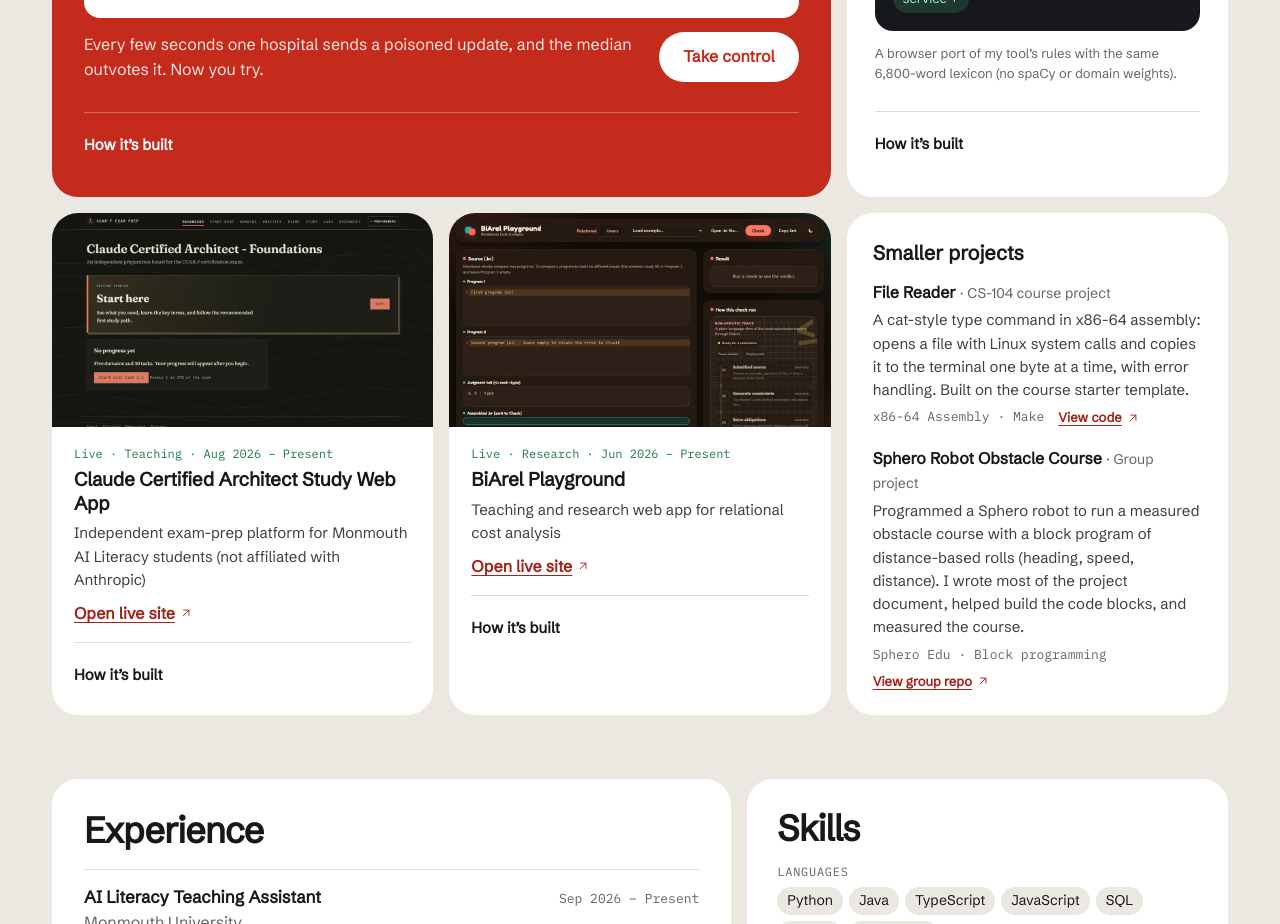
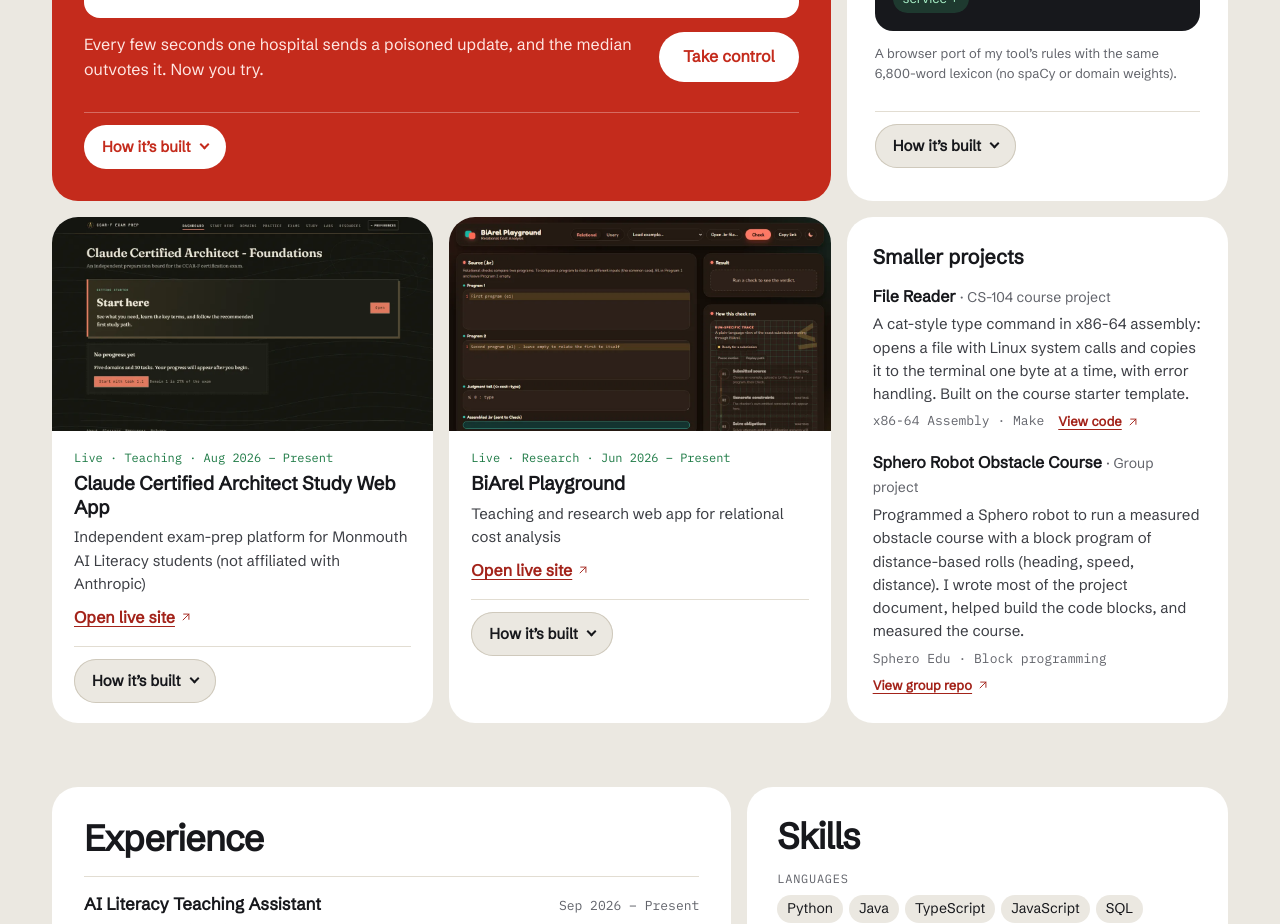
Before and after one commit to dan-jdiala/dan-jdiala.github.io, a React (Vite) app: page / in a window 1280 px wide. Shown: the part 1260-2184 px from the top of the page. Built offline with nearby package versions, Linux system fonts and the light colour scheme.

Commit message:
Make the 'How it's built' toggles look like buttons

```diff
--- a/src/styles/components.css
+++ b/src/styles/components.css
@@ -215,15 +215,43 @@
   padding-top: 12px;
   font-size: 0.9375rem;
 }
+/* A clear button: filled pill, arrow that flips when open. */
 .details summary {
   display: inline-flex;
   align-items: center;
-  min-height: 40px;
-  font-weight: 600;
+  gap: 10px;
+  min-height: 44px;
+  padding: 0 18px;
+  border-radius: 999px;
+  background: var(--chip);
+  box-shadow: inset 0 0 0 1px var(--line-strong);
+  font-weight: 700;
+  list-style: none;
   cursor: pointer;
+  user-select: none;
+  transition:
+    background 0.15s,
+    box-shadow 0.15s;
 }
-.details summary::marker {
-  color: var(--red);
+.details summary::-webkit-details-marker {
+  display: none;
+}
+.details summary::after {
+  content: '';
+  width: 7px;
+  height: 7px;
+  margin-top: -4px;
+  border-right: 2px solid currentColor;
+  border-bottom: 2px solid currentColor;
+  transform: rotate(45deg);
+  transition: transform 0.2s;
+}
+.details[open] summary::after {
+  margin-top: 4px;
+  transform: rotate(-135deg);
+}
+.details summary:hover {
+  box-shadow: inset 0 0 0 2px var(--ink);
 }
 .details__facts {
   margin: 6px 0 0;
@@ -250,8 +278,13 @@
 .details--light {
   border-top-color: rgba(255, 255, 255, 0.3);
 }
-.details--light summary::marker {
-  color: #ffffff;
+.details--light summary {
+  background: #ffffff;
+  box-shadow: none;
+  color: var(--red);
+}
+.details--light summary:hover {
+  box-shadow: inset 0 0 0 2px #17181c;
 }
 .details--light .details__facts,
 .details--light .details__stack,
```
